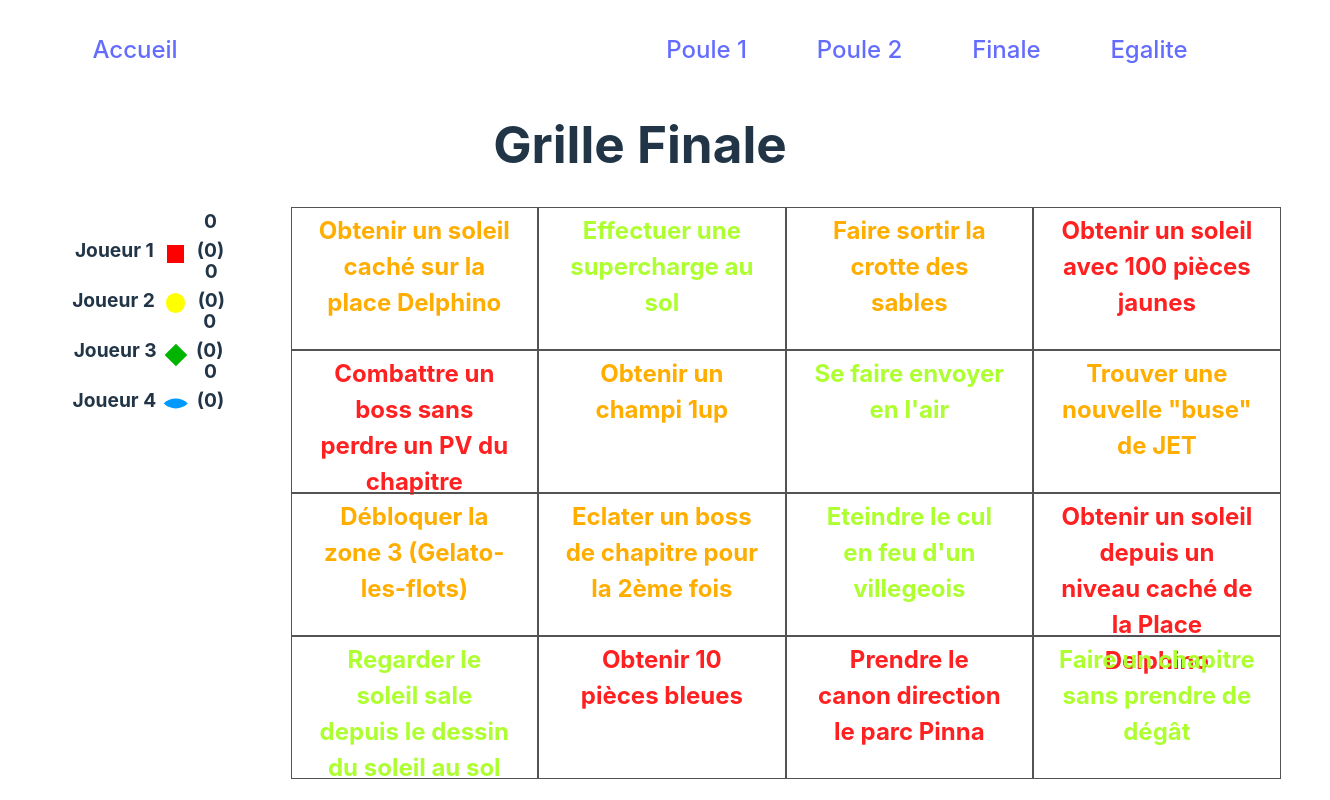
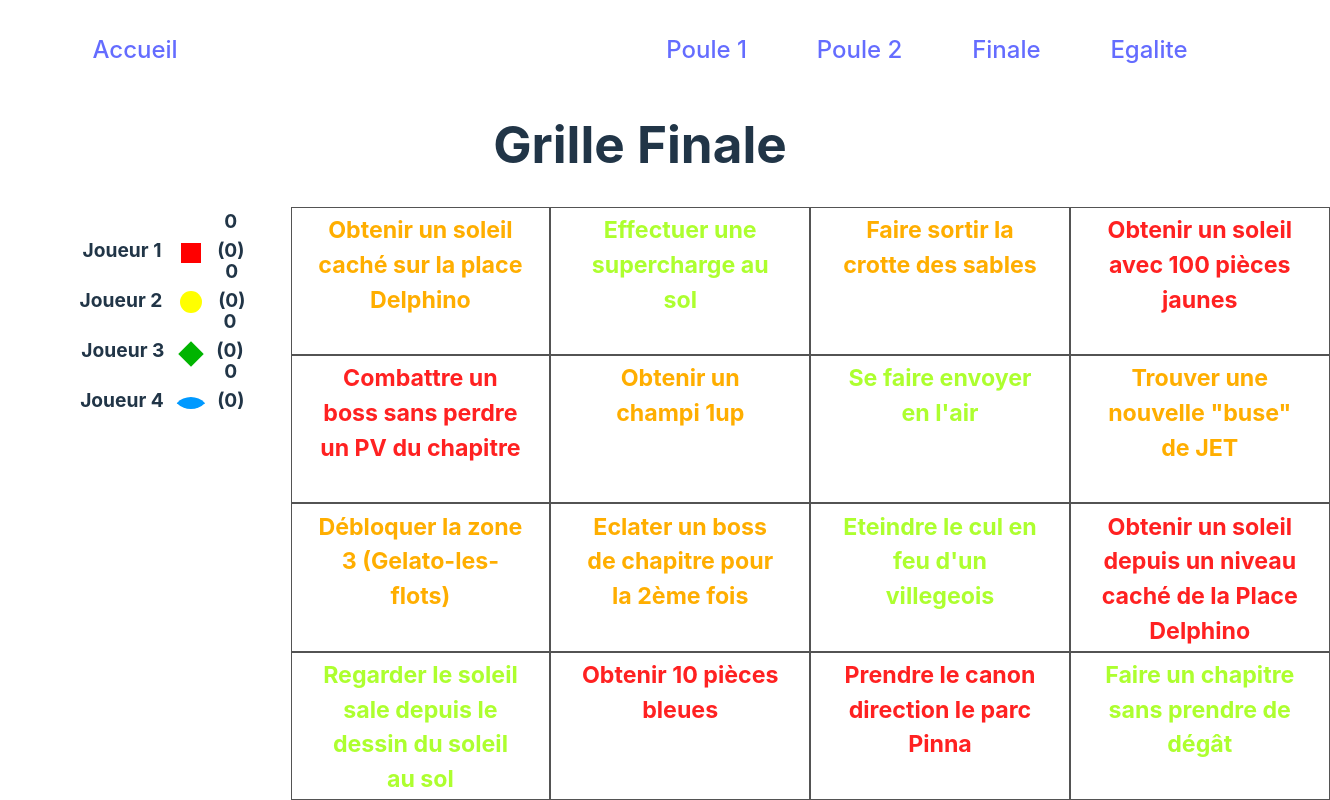
Before and after one commit to MajeurTest/BingoGridLPT3, a React (Vite) app: page /finale in a window 1280 px wide. Shown: the whole page, 1330 px wide, since content can reach past the window. Built offline with nearby package versions, Linux system fonts and the light colour scheme.

Commit message:
MOD : Grid CSS

```diff
--- a/src/grids/grille.css
+++ b/src/grids/grille.css
@@ -5,8 +5,8 @@
 .bingoContainer > .playersSelector {
 	display: flex;
 	flex-direction: column;
-	width: 15%;
-	margin-right: 5%;
+	width: 17%;
+	margin-right: 3%;
 	font-weight: bold;
 }
 
@@ -78,7 +78,7 @@
 .bingoContainer > .bingoGrid {
 	display: grid;
 	grid-template-columns: repeat(4, 1fr);
-	width: 70%;
+	width: 75%;
 }
 
 .bingoGrid > div {
@@ -90,7 +90,7 @@
 	display: block;
 	text-align: center;
 	font-weight: 700;
-	font-size: 1.5rem;
+	font-size: 1.45rem;
 	height: 80%;
 	width: 80%;
 	padding: 2% 10% 0;
```
